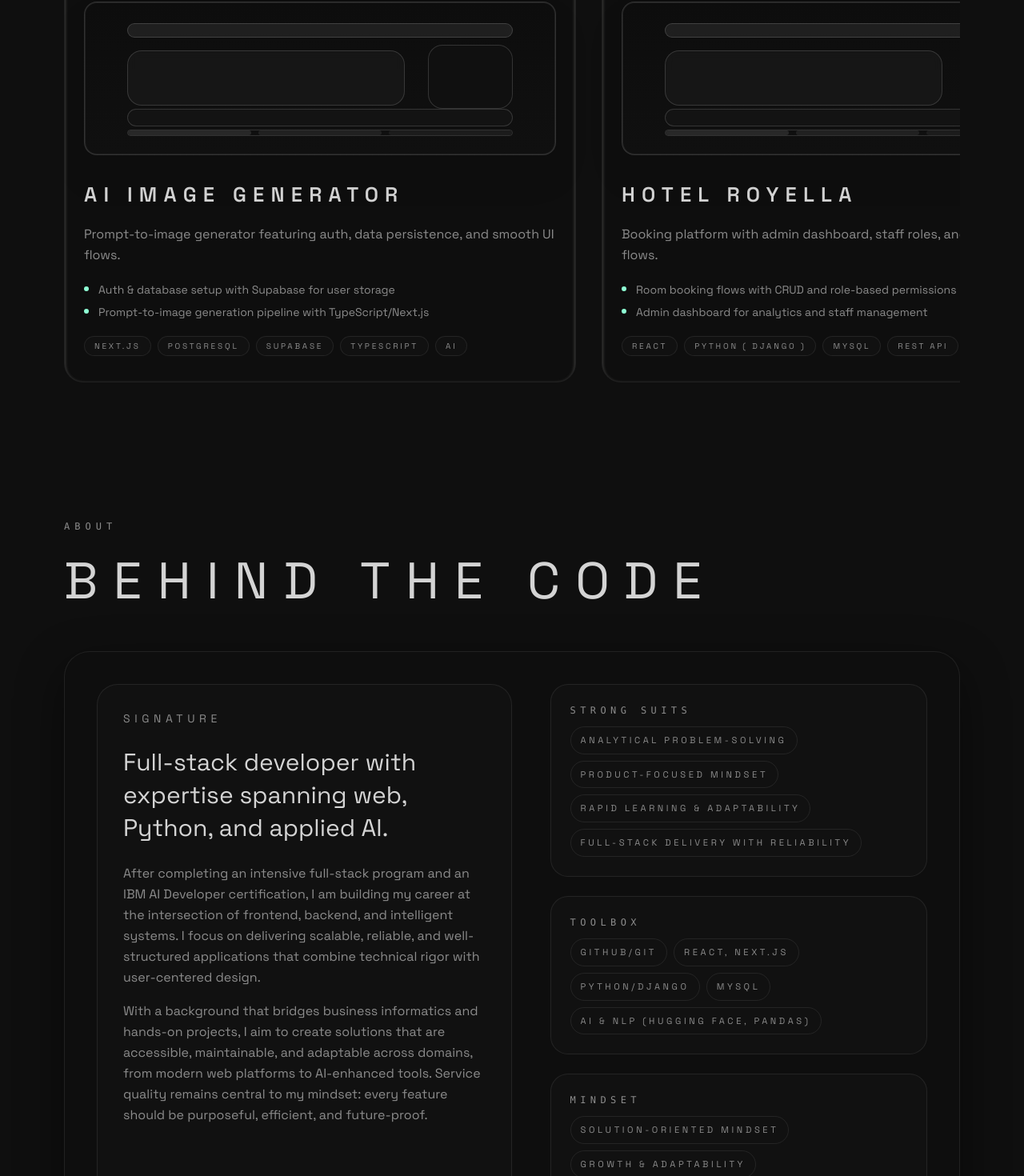
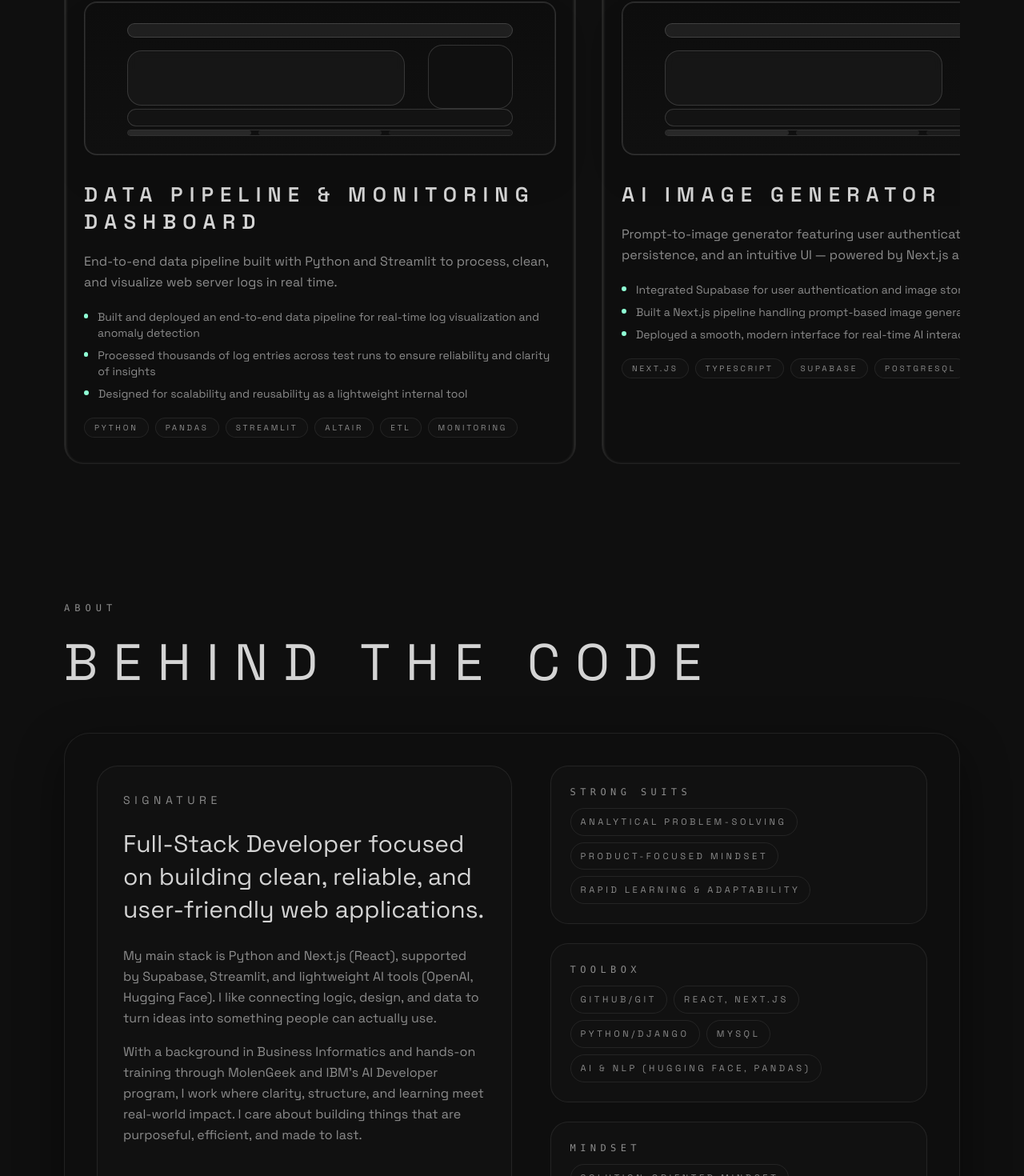
Before and after one commit to SleimaD/sleima_portfolio, a Next.js app: page / in a window 1280 px wide. Shown: the part 1322-2792 px from the top of the page at 80% size. Built offline with nearby package versions, Linux system fonts and the light colour scheme.

Commit message:
Update portfolio alignment with CV + polish before deployment

```diff
--- a/src/app/page.js
+++ b/src/app/page.js
@@ -17,7 +17,7 @@ import SkillsMatrix from "@/components/SkillsMatrix";
 import TerminalCard from "@/components/TerminalCard";
 import ProjectsRail from "@/components/ProjectsRail";
 
-const HERO_SUBTITLE = "Full-stack developer engineering scalable applications across web, Python, and AI.";
+const HERO_SUBTITLE = "Full-Stack Developer building reliable, data-driven web apps.";
 
 const HERO_MARQUEE = [
   "Portfolio 2025",
@@ -29,64 +29,70 @@ const HERO_MARQUEE = [
 
 const PROJECTS = [
   {
+    title: "Data Pipeline & Monitoring Dashboard",
+    summary:
+      "End-to-end data pipeline built with Python and Streamlit to process, clean, and visualize web server logs in real time.",
+    github: "https://github.com/SleimaD/Data-Pipeline-Dashboard",
+    tags: ["Python", "Pandas", "Streamlit", "Altair", "ETL", "Monitoring"],
+    highlights: [
+      "Built and deployed an end-to-end data pipeline for real-time log visualization and anomaly detection",
+      "Processed thousands of log entries across test runs to ensure reliability and clarity of insights",
+      "Designed for scalability and reusability as a lightweight internal tool",
+    ],
+  },
+  {
     title: "AI Image Generator",
     summary:
-      "Prompt-to-image generator featuring auth, data persistence, and smooth UI flows.",
+      "Prompt-to-image generator featuring user authentication, data persistence, and an intuitive UI — powered by Next.js and Supabase.",
     github: "https://github.com/SleimaD/ai-image-gen.git",
-    tags: ["Next.js", "PostgreSQL", "Supabase", "TypeScript", "AI"],
+    tags: ["Next.js", "TypeScript", "Supabase", "PostgreSQL", "AI"],
     highlights: [
-      "Auth & database setup with Supabase for user storage",
-      "Prompt-to-image generation pipeline with TypeScript/Next.js",
+      "Integrated Supabase for user authentication and image storage",
+      "Built a Next.js pipeline handling prompt-based image generation",
+      "Deployed a smooth, modern interface for real-time AI interactions",
     ],
   },
   {
     title: "Hotel Royella",
     summary:
-      "Booking platform with admin dashboard, staff roles, and accessibility-first flows.",
+      "Full-stack hotel management system with search, booking, and admin automation - built with React, Django, and MySQL.",
     github: "https://github.com/SleimaD/Royella_SleimaDucros.git",
-    tags: ["React", "Python ( Django )", "MySQL", "REST API ", "Authentication"],
+    tags: ["React", "Python (Django)", "MySQL", "REST API", "Full-Stack"],
     highlights: [
-      "Room booking flows with CRUD and role-based permissions",
-      "Admin dashboard for analytics and staff management",
+      "Developed booking flows with CRUD and role-based permissions",
+      "Automated admin dashboards for client and staff management",
+      "Implemented search and validation logic for realistic test scenarios",
     ],
   },
   {
-    title: "Wandel Game",
-    summary: "Narrative-driven text RPG with modular combat and inventory mechanics.",
-    github: "https://github.com/SleimaD/WandelGame.git",
-    tags: ["Python", "OOP", "CLI", "Game Logic"],
+    title: "SimpleChat AI",
+    summary:
+      "AI-powered chatbot developed for DevChallenge.io using JavaScript and REST APIs.",
+    github: "https://github.com/SleimaD/simplechat.ai.git",
+    tags: ["JavaScript", "APIs", "AI", "Frontend"],
     highlights: [
-      "Python OOP architecture with extendable state machine system",
-      "Turn-based combat and quest branching logic",
-    ],
-  },
-  {
-    title: "SimpleChat AI ",
-    summary: "AI-powered chatbot built for devchallenge.io using JavaScript and APIs.",
-    github: "https://github.com/SleimaD/simplechat.ai.git",
-    // demo: "",
-    tags: ["JavaScript", "APIs", "AI"],
-    highlights: [
-      "Core chatbot logic for handling user prompts and responses",
-      "Lightweight UI for real-time interactions",
+      "Implemented real-time prompt handling and response generation",
+      "Created a clean, responsive interface for conversational UX",
     ],
   },
 ];
 
+
 const ABOUT_CONTENT = {
   headline:
-    "Full-stack developer with expertise spanning web, Python, and applied AI.",
+    "Full-Stack Developer focused on building clean, reliable, and user-friendly web applications.",
   paragraphs: [
 
-    "After completing an intensive full-stack program and an IBM AI Developer certification, I am building my career at the intersection of frontend, backend, and intelligent systems. I focus on delivering scalable, reliable, and well-structured applications that combine technical rigor with user-centered design.",
+    "My main stack is Python and Next.js (React), supported by Supabase, Streamlit, and lightweight AI tools (OpenAI, Hugging Face). I like connecting logic, design, and data to turn ideas into something people can actually use.",
 
-    "With a background that bridges business informatics and hands-on projects, I aim to create solutions that are accessible, maintainable, and adaptable across domains, from modern web platforms to AI-enhanced tools. Service quality remains central to my mindset: every feature should be purposeful, efficient, and future-proof.",
+
+    "With a background in Business Informatics and hands-on training through MolenGeek and IBM’s AI Developer program, I work where clarity, structure, and learning meet real-world impact. I care about building things that are purposeful, efficient, and made to last.",
 
   ],
   callouts: [
     {
       label: "Strong suits",
-      items: ["Analytical problem-solving", "Product-focused mindset ", "Rapid learning & adaptability", "Full-stack delivery with reliability"],
+      items: ["Analytical problem-solving", "Product-focused mindset ", "Rapid learning & adaptability"],
     },
     {
       label: "Toolbox",
@@ -113,12 +119,12 @@ const SKILL_GROUPS = [
     skills: ["SQL", "MySQL", "PostgreSQL", "DBeaver"],
   },
   {
-    title: "AI / Data",
+    title: "Data & AI",
     skills: ["Hugging Face", "Generative AI", "NLP", "Prompt Engineering", "Pandas", "NumPy"],
   },
   {
     title: "Ops & Collaboration",
-    skills: ["Git/GitHub", "REST APIs", "Agile / Scrum", "Vercel", "Figma"],
+    skills: ["Git/GitHub", "REST APIs", "Agile / Scrum", "Docker (basics)", "Figma"],
   },
 ];
 
@@ -200,7 +206,7 @@ export default function Home() {
             >
               {HERO_SUBTITLE}
               <span className="mt-3 block text-sm uppercase tracking-[0.45em] text-muted">
-                 Python | React, Next.js | AI Integration
+                 Python | React, Next.js | SQL | AI Integration
               </span>
             </motion.p>
           </div>
--- a/src/components/TerminalCard.jsx
+++ b/src/components/TerminalCard.jsx
@@ -8,9 +8,9 @@ const DEFAULT_LINES = [
   { type: "command", text: "$ whoami" },
   { type: "output", text: "Sleima Ducros" },
   { type: "command", text: "$ mission" },
-  { type: "output", text: "Engineering full-stack and AI-driven solutions that are scalable, reliable, and insight-driven." },
+  { type: "output", text: "Engineering full-stack and data-driven web apps that are reliable, scalable, and meaningful." },
   { type: "command", text: "$ status" },
-  { type: "output", text: "Open for collabs." },
+  { type: "output", text: "Open for collaborations and opportunities." },
 ];
 
 export default function TerminalCard({ links = {}, lines = DEFAULT_LINES }) {
```
Also changed, not shown: 1 other file (tests, documents, lock files or other folders).
